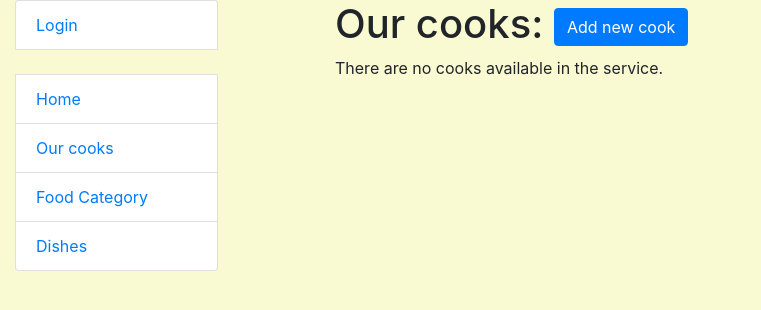
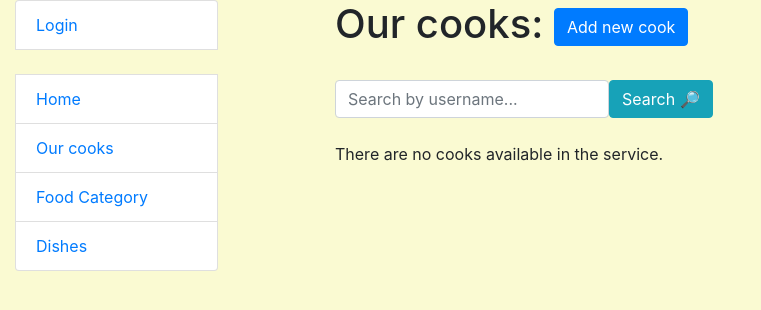
Before and after one commit to FranchukS/catering-service, a Django app: page /cooks/ in a window 1280 px wide. Shown: the top 310 px of the page, without its empty margins (0-761 px from the left). Run offline with Django 4.2, Linux system fonts and the light colour scheme; data that the repository does not hold is empty; some libraries are stand-ins or nearby versions.

Commit message:
Add search field for вcook by username

```diff
--- a/kitchen/forms.py
+++ b/kitchen/forms.py
@@ -57,3 +57,12 @@
         label="",
         widget=forms.TextInput(attrs={"placeholder": "Search by name..."})
     )
+
+
+class CookSearchForm(forms.Form):
+    username = forms.CharField(
+        max_length=255,
+        required=False,
+        label="",
+        widget=forms.TextInput(attrs={"placeholder": "Search by username..."})
+    )
--- a/kitchen/views.py
+++ b/kitchen/views.py
@@ -5,7 +5,7 @@ from django.shortcuts import render
 from django.urls import reverse_lazy
 from django.views import generic
 
-from kitchen.forms import CookCreationForm, CookExperienceUpdateForm, DishForm, DishSearchForm
+from kitchen.forms import CookCreationForm, CookExperienceUpdateForm, DishForm, DishSearchForm, CookSearchForm
 from kitchen.models import Cook, Dish, Category
 
 
@@ -58,6 +58,24 @@ class CategoryDeleteView(generic.DeleteView):
 class CookListView(generic.ListView):
     model = Cook
     paginate_by = 5
+    queryset = Cook.objects.all()
+
+    def get_context_data(self, *, object_list=None, **kwargs):
+        context = super(CookListView, self).get_context_data(**kwargs)
+        username = self.request.GET.get("username", "")
+
+        context["search_form"] = CookSearchForm(
+            initial={"username": username}
+        )
+
+        return context
+
+    def get_queryset(self):
+        username = self.request.GET.get("username")
+
+        if username:
+            return self.queryset.filter(username__icontains=username)
+        return self.queryset
 
 
 class CookDetailView(generic.DetailView):
--- a/templates/kitchen/cook_list.html
+++ b/templates/kitchen/cook_list.html
@@ -7,7 +7,9 @@
       Add new cook
     </a>
   </h1>
-
+  <br>
+  {% include "includes/search.html" %}
+  <br>
   {% if cook_list %}
     <table class="table">
       <tr>
--- a/templates/kitchen/dish_list.html
+++ b/templates/kitchen/dish_list.html
@@ -7,6 +7,7 @@
       add new dish
     </a>
   </h1>
+  <br>
    {% include "includes/search.html" %}
   <br>
   {% if dish_list %}
```
